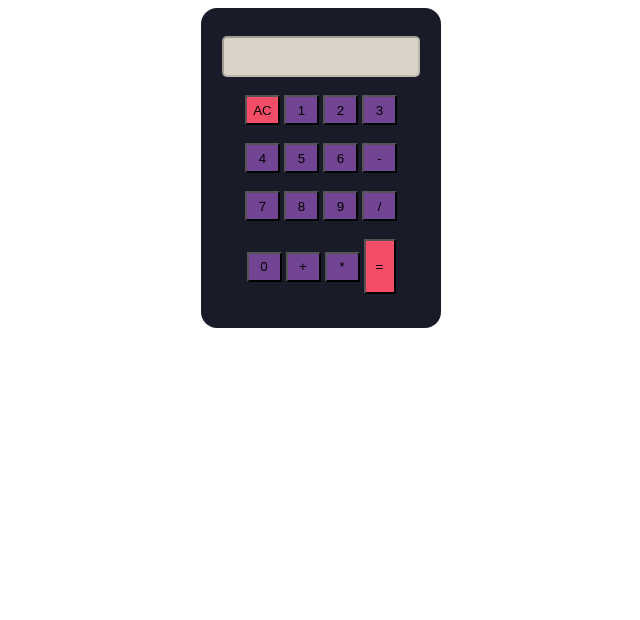
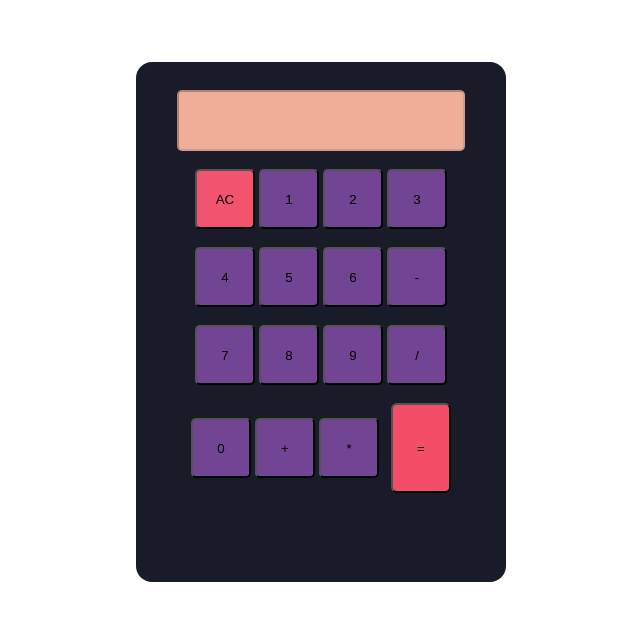
Before and after one commit to AbdulRafay54/Calculator-Js, a plain HTML site: page index.html in a window 1280 px wide. Shown: the whole page, without its empty margins (319-959 px from the left). Drawn offline with Linux system fonts and the light colour scheme.

Commit message:
I correct the mistake in calculator

```diff
--- a/index.html
+++ b/index.html
@@ -9,7 +9,7 @@
 
 </head>
 
-<body>
+<body> <br> <br> <br>
     <center>
         <div class="box"><br>
             <input class="screen" type="text" id="result" disabled><br><br>
@@ -35,7 +35,7 @@
             <div><br>
                 <button class="operator" value="0" onclick="display('0')">0 </button>
                 <button class="operator" value="+" onclick="display('+')">+ </button>
-                <button class="operator" value="*" onclick="display('*')"> *</button>
+                <button class="operator" value="*" onclick="display('*')"> *</button>&nbsp;&nbsp;
                 <button class="equal" value="=" onclick="calculate()" id="btn"> =</button>
             </div>
         </div>
--- a/style.css
+++ b/style.css
@@ -1,41 +1,44 @@
+
 .box{
 
         padding: 10px;
         border-radius: 1em;
-        height: 300px;
-        width: 220px;
+        height: 500px;
+        width: 350px;
         margin: auto;
         background-color: #191b28;
 
 }
 .eqqual{
-    background-color: rgb(243, 77, 104);
-    height: 30px;
-    width: 35px;
+    background-color: rgb(242, 84, 111);
+    height: 60px;
+    width: 60px;
+    border-radius: 5px;
 }
 .screen{
 
-    height:35px;
-    width: 190px;
-    background-color: rgb(218, 211, 199);
+    height:55px;
+    width: 280px;
+    background-color: rgb(241, 174, 151);
     border-radius: 5px;
     color: black;
 
 }
 .operator{
-    height: 30px;
-    width: 35px;
+    border-radius: 5px;
+    height: 60px;
+    width: 60px;
     background-color: #724494;
 
 }
 .equal{
     background-color: rgb(243, 77, 104);
+    height: 90px;
+    width: 60px;
+    border-radius: 6px;
+
 }
 .operator :hover {
     cursor: pointer;
 
 }
-.equal{
-    height: 55px;
-    width: 32px;
-}
```
